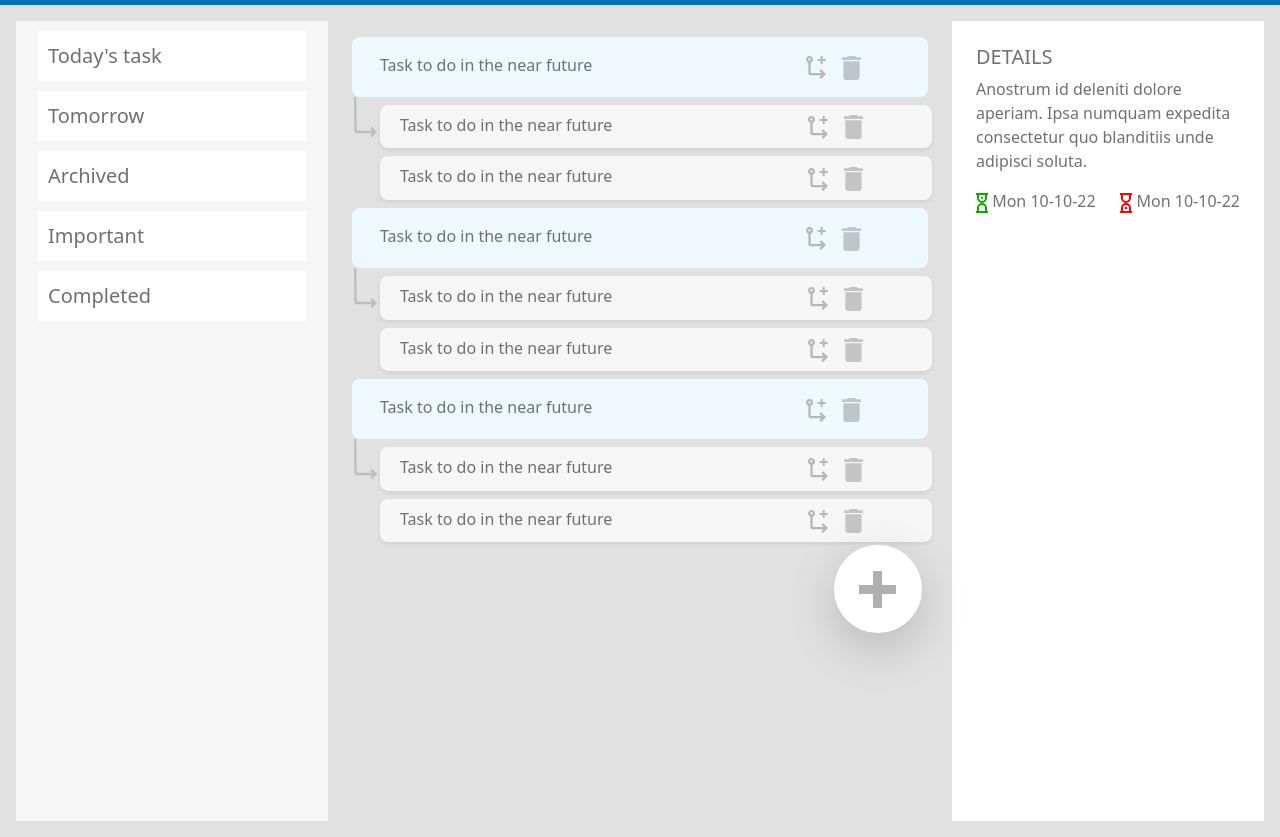
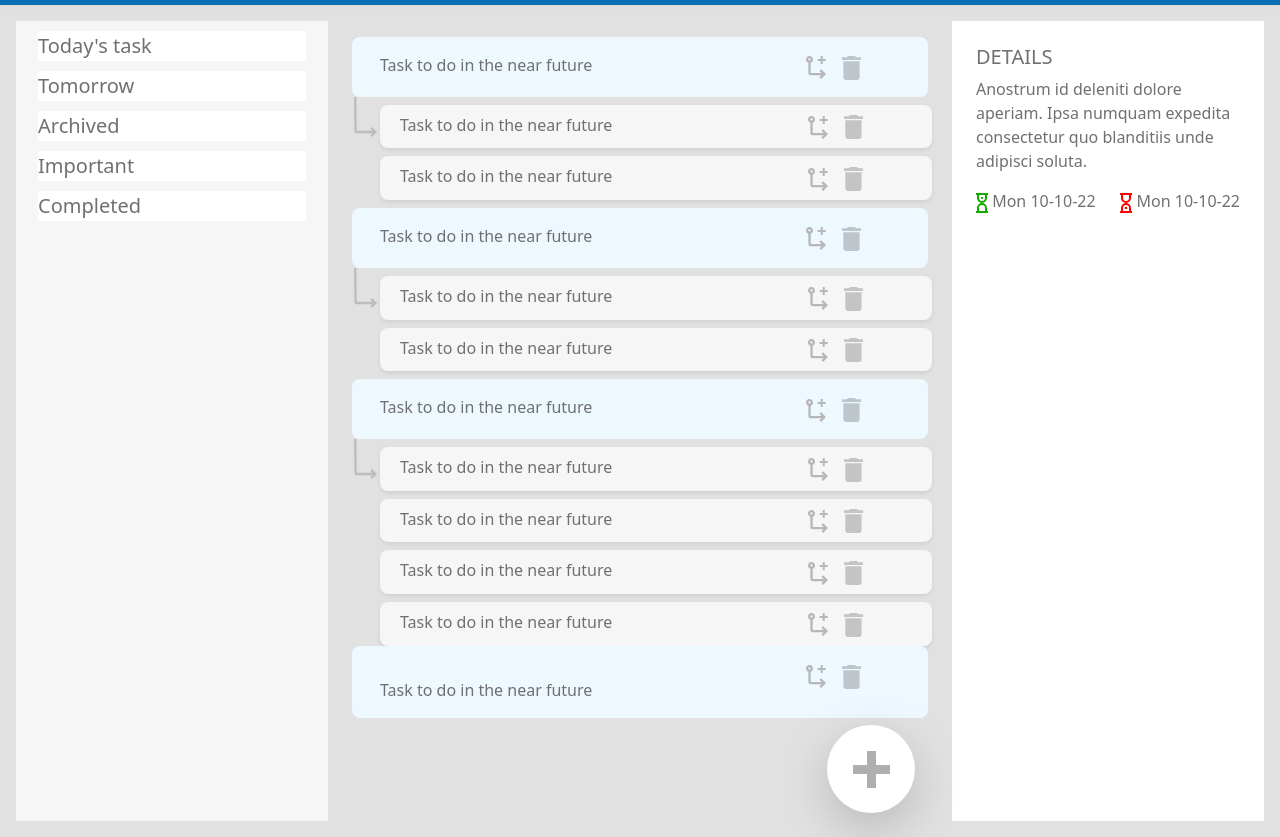
Before and after one commit to maureenblack/ToDo-Js, a plain HTML site: page index.html in a window 1280 px wide. Shown: the part 87-924 px from the top of the page. Drawn offline with nearby package versions, Linux system fonts and the light colour scheme.

Commit message:
Plus button at the botttom

```diff
--- a/index.html
+++ b/index.html
@@ -167,7 +167,6 @@
                 </button>
               </div>
             </div>
-
             <div class="mt-2 subtask row p-2 shadow-sm rounded-3">
               <div class="col-9">
                 Task to do in the near future
@@ -181,14 +180,54 @@
                 </button>
               </div>
             </div>
+            <div class="mt-2 subtask row p-2 shadow-sm rounded-3">
+              <div class="col-9">
+                Task to do in the near future
+              </div>
+              <div class="col-3">
+                <button class="border-0 bg-transparent">
+                  <img class="border-0" src="/Images/arrow-long-right-c.svg">
+                </button>
+                <button class="border-0 bg-transparent">
+                  <img class="border-0" src="/Images/delete.svg">
+                </button>
+              </div>
+            </div>
+             <div class="mt-2 subtask row p-2 shadow-sm rounded-3">
+              <div class="col-9">
+                Task to do in the near future
+              </div>
+              <div class="col-3">
+                <button class="border-0 bg-transparent">
+                  <img class="border-0" src="/Images/arrow-long-right-c.svg">
+                </button>
+                <button class="border-0 bg-transparent">
+                  <img class="border-0" src="/Images/delete.svg">
+                </button>
+              </div>
+            </div>
+          </div>
+          <div class="col-12 last pt-3 row justify-content-between p-3 rounded-3">
+            <div class="col-9 pt-3">
+              Task to do in the near future
+            </div>
+            <div class="col-3 ps-4">
+              <button class="border-0 bg-transparent">
+                <img class="border-0" src="/Images/arrow-long-right-c.svg">
+              </button>
+              <button class="border-0 bg-transparent">
+                <img class="border-0" src="/Images/delete.svg">
+              </button>
+            </div>
           </div>
         </div>
 
         <button class="add
         rounded-circle border-0 shadow-lg">
-          <img style="height: 37px; width: 37px;" src="/Images/Group 2.svg" alt="">
+          <img class="plus" src="/Images/Group 2.svg" alt="">
         </button>
       </main>
+
       <aside class="details col-3 p-4">
         <h5 class="text-uppercase">Details</h5>
         <p>
--- a/styles.css
+++ b/styles.css
@@ -169,7 +169,26 @@ body {
   left: .4%;
   background-size: contain;
 }
-
+.last{
+  background-color: #EEF8FF;
+  position: relative;
+  }
+.plus{
+ height: 37px;
+ width: 37px;
+ position: relative;
+}
+.task::after {
+  content: "";
+  height: 40px;
+  width: 50px;
+  position: absolute;
+  background-image: url("Images/Path 18.svg");
+  background-repeat: no-repeat;
+  top: 100%;
+  left: .4%;
+  background-size: contain;
+}
 .subtask {
   background-color: #F6F6F6;
 }
@@ -177,10 +196,11 @@ body {
   background-color: #FFFFFF;
   width: 88px;
   height: 88px;
-  position: fixed;
-  bottom: 10%;
-right: 28%;
-z-index: 300;
+  position: absolute;
+  bottom: 1%;
+  left: 80%;
+  cursor: pointer;
+  z-index:300 ;
 }
 .details {
   background-color: white;
@@ -209,7 +229,6 @@ a:hover{
  li{
   background-color: #FFFFFF;
   list-style: none;
-  padding: 10px;
   margin: 10px;
   font-size: 20px;
   font-weight: 500;
```
